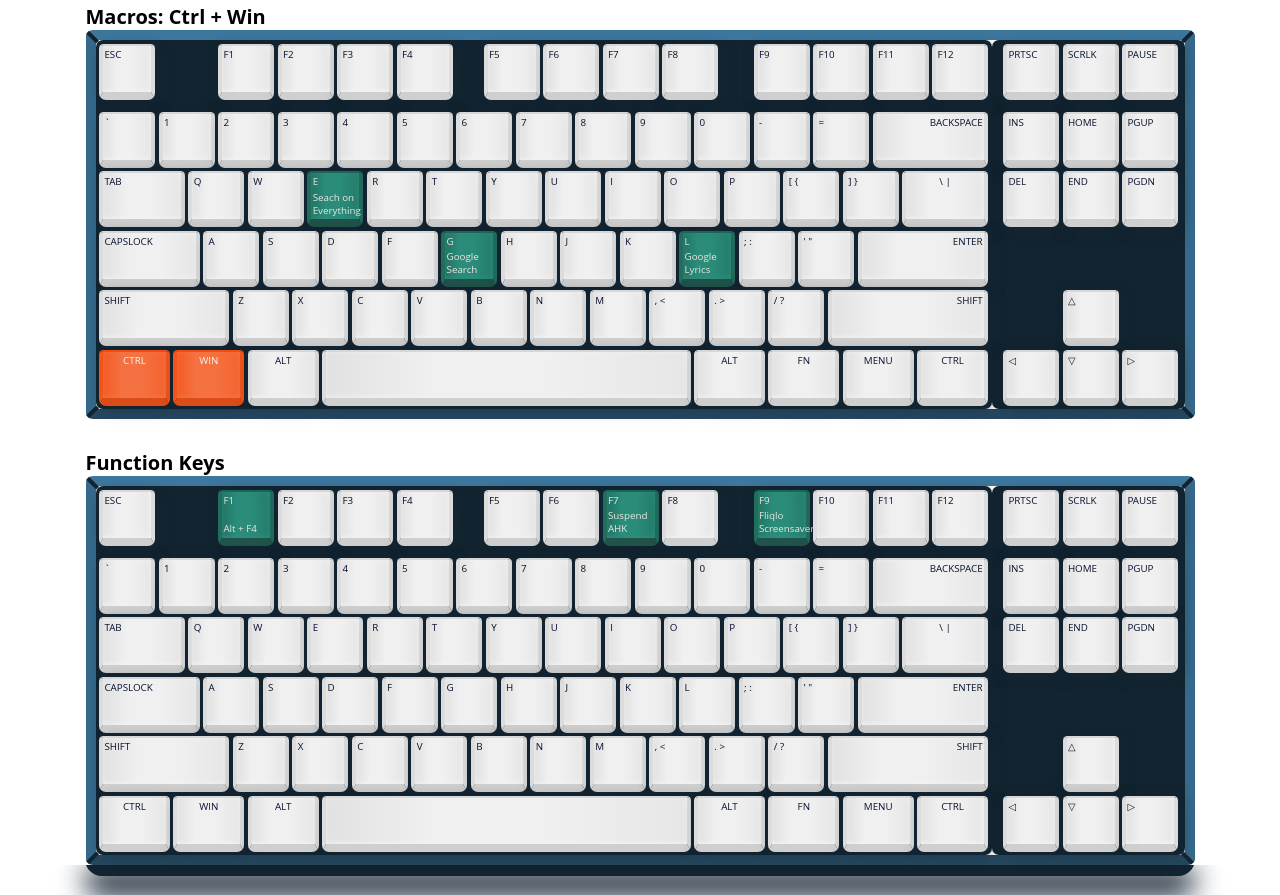
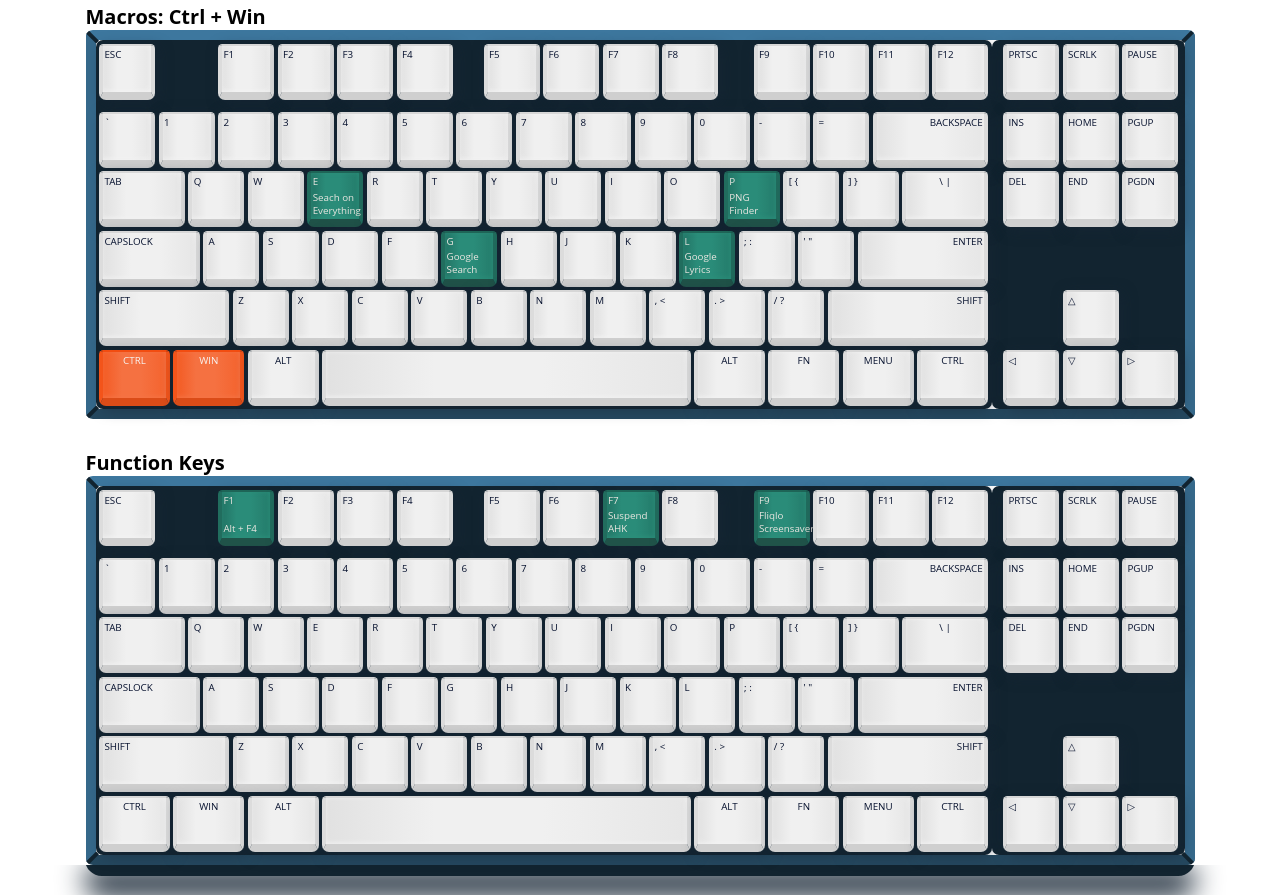
Before and after one commit to arshit09/AutoHotKey-Script, a plain HTML site: page index.html in a window 1280 px wide. Shown: the part 1491-2386 px from the top of the page. Drawn offline with Linux system fonts and the light colour scheme.

Commit message:
added png macro

```diff
--- a/index.html
+++ b/index.html
@@ -1079,7 +1079,7 @@ ol{
             <div data-key="KeyU" class="key">U<span class="userText"></span></div>
             <div data-key="KeyI" class="key">I<span class="userText"></span></div>
             <div data-key="KeyO" class="key">O<span class="userText"></span></div>
-            <div data-key="KeyP" class="key">P<span class="userText"></span></div>
+            <div data-key="KeyP" class="key key--colour--green">P<span class="userText">PNG Finder</span></div>
             <div data-key="BracketLeft" class="key">[ {<span class="userText"></span></div>
             <div data-key="BracketRight" class="key">] }<span class="userText"></span></div>
             <div data-key="Backslash" class="key text-center key--3">\ |<span class="userText"></span></div>
```
Also changed, not shown: 1 other file.
